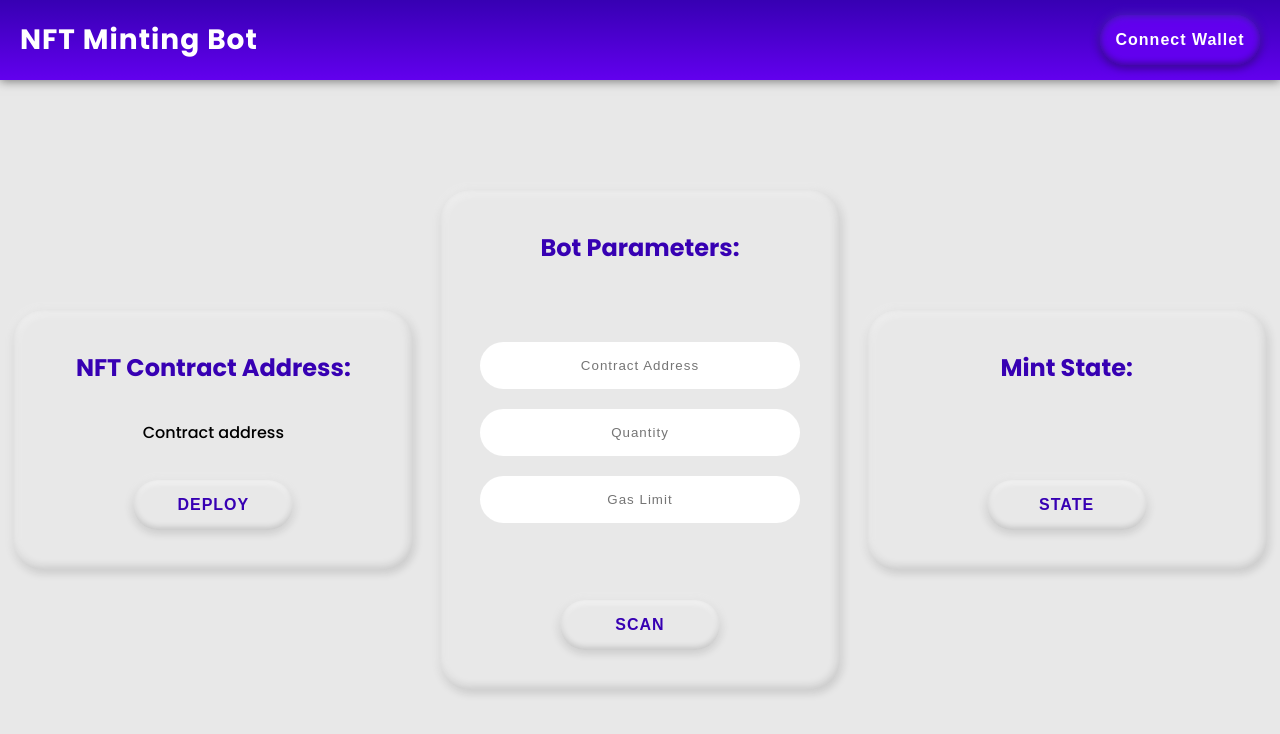
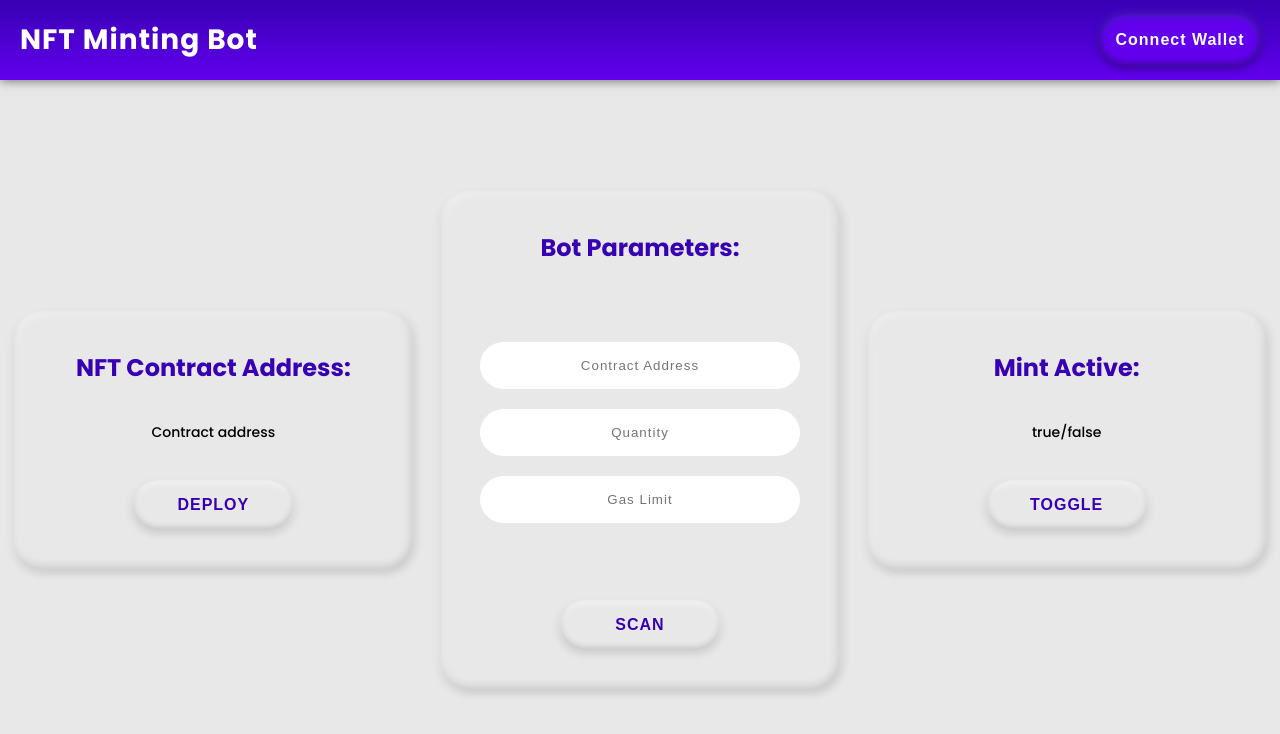
Before and after one commit to NFTDonut/nft-minting-bot, a Next.js app in the folder front-end/: page / in a window 1280 px wide. Shown: the top 734 px of the page. Built offline with nearby package versions, Linux system fonts and the light colour scheme.

Commit message:
added toggle for contract mintActive state

```diff
--- a/front-end/components/MintStateCard.js
+++ b/front-end/components/MintStateCard.js
@@ -1,10 +1,11 @@
 import styles from '../styles/Home.module.css'
 
-export default function MintStateCard() {
+export default function MintStateCard({toggleMintActive}) {
     return(
-        <div className={styles.deploy}>
-            <h3>Mint State:</h3>
-            <button className={styles.btn}>STATE</button>
+        <div className={styles.mintState}>
+            <h3>Mint Active:</h3>
+            <p id='mintActive'>true/false</p>
+            <button onClick={toggleMintActive} className={styles.btn}>TOGGLE</button>
         </div>
     );
 }
--- a/front-end/pages/index.js
+++ b/front-end/pages/index.js
@@ -15,6 +15,8 @@ export default function Home() {
   const contractABI = abi.abi;
   const contractBytecode = abi.bytecode;
 
+  // let contractAddress = '0xEF14116F2A56B92Fb7826cDD79470506d5567365';
+
   const connectWallet = async () => {
     const provider = new ethers.providers.Web3Provider(window.ethereum, "any");
     // Prompt user for account connections
@@ -23,6 +25,10 @@ export default function Home() {
     let connectedAddress = await signer.getAddress();
     console.log("Account:", connectedAddress);
     document.getElementById("walletButton").innerHTML = shortenAddress(connectedAddress);
+
+    // display mintActive state from contract
+    const nft = new ethers.Contract('0xEF14116F2A56B92Fb7826cDD79470506d5567365', contractABI, signer);
+    document.getElementById("mintActive").innerHTML = await nft.mintActive();
   }
 
   function shortenAddress(connectedAddress) {
@@ -42,12 +48,46 @@ export default function Home() {
         let NFT = new ContractFactory(contractABI, contractBytecode, signer);
         const nft = await NFT.deploy("Famous Paintings", "PAINT", IPFS_IMAGE_METADATA_URI);
         await nft.deployed();
-        console.log("NFT Contract deployed to ", nft.address);
-        document.getElementById("contractAddress").innerHTML = nft.address;
+        contractAddress = nft.address;
+        console.log("NFT Contract deployed to ", contractAddress);
+        document.getElementById("contractAddress").innerHTML = contractAddress;
+        return contractAddress;
+        // document.getElementById("mintActive").innerHTML = nft.mintActive;
       }
     }
     catch (error) {
       console.log(error);
+    }
+  }
+
+  async function toggleMintActive() {
+    try {
+      if (window.ethereum) {
+        const provider = new ethers.providers.Web3Provider(window.ethereum, "any");
+        const signer = provider.getSigner();
+        const nft = new ethers.Contract('0xEF14116F2A56B92Fb7826cDD79470506d5567365', contractABI, signer);
+        if (await nft.mintActive() === true) {
+          await nft.setMintActive(false);
+          while (await nft.mintActive() === true) {
+            document.getElementById("mintActive").innerHTML = "waiting...";
+          }
+          document.getElementById("mintActive").innerHTML = await nft.mintActive();
+        }
+        else if (await nft.mintActive() === false) {
+          await nft.setMintActive(true);
+          while (await nft.mintActive() === false) {
+            document.getElementById("mintActive").innerHTML = "waiting...";
+          }
+          document.getElementById("mintActive").innerHTML = await nft.mintActive();
+        }
+        else {
+          console.log("Cannot read mintActive from smart contract.");
+        }
+        document.getElementById("mintActive").innerHTML = await nft.mintActive();
+      }
+    }
+    catch (error) {
+        console.log(error);
     }
   }
 
@@ -61,7 +101,7 @@ export default function Home() {
       <Navbar connectWallet={connectWallet}/>
       <DeployCard deploy={deploy}/>
       <Card />
-      <MintStateCard />
+      <MintStateCard toggleMintActive={toggleMintActive}/>
 
     </div>
   )
--- a/front-end/styles/Home.module.css
+++ b/front-end/styles/Home.module.css
@@ -121,3 +121,41 @@
 .card .btn:hover {
     background-color: white;
 }
+
+.mintState {
+    display: flex;
+    flex-flow: column;
+    height: 260px;
+    width: 400px;
+    box-shadow: -1px -2px 10px rgba(255, 255, 255, 0.5), 1px 2px 10px rgba(0, 0, 0, 0.2),
+                inset -1px -2px 10px rgba(0, 0, 0, 0.2), inset 1px 2px 10px rgba(255, 255, 255, 1);
+    border-radius: 30px;
+    margin: auto;
+    padding-top: 40px;
+}
+
+.mintState .btn {
+    background-color: rgb(232, 232, 232);
+    color: #3700B3;
+    font-weight: bolder;
+    font-size: 16px;
+    width: 160px;
+    height: 50px;
+    border-radius: 30px;
+    border: none;
+    transition: 0.3s;
+    cursor: pointer;
+    margin: auto auto 40px auto;
+    vertical-align: bottom;
+    letter-spacing: 1px;
+    box-shadow: -0px -2px 10px rgba(255, 255, 255, 0.5), 0px 2px 10px rgba(0, 0, 0, 0.2),
+                inset -0px -2px 6px rgba(0, 0, 0, 0.2), inset 0px 2px 6px rgba(255, 255, 255, 1);
+}
+
+.mintState .btn:active {
+    box-shadow: inset -0px -2px 8px rgba(255, 255, 255, 1), inset 0px 2px 8px rgba(0, 0, 0, 0.5);
+}
+
+.mintState .btn:hover {
+    background-color: white;
+}
--- a/front-end/styles/globals.css
+++ b/front-end/styles/globals.css
@@ -30,7 +30,7 @@ h3 {
 
 p {
   color: black;
-  font-size: 16px;
+  font-size: 14px;
   margin: 20px auto;
   padding: 0;
   text-align: center;
```
